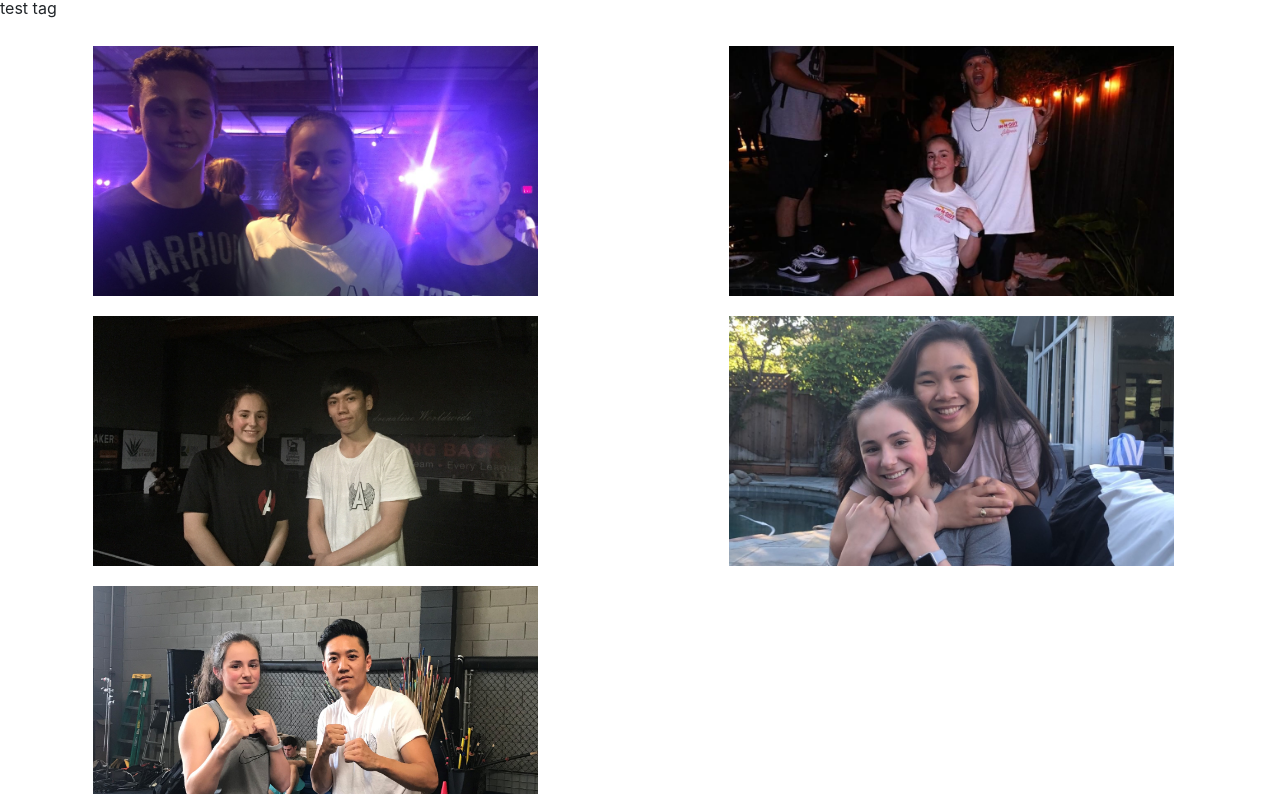
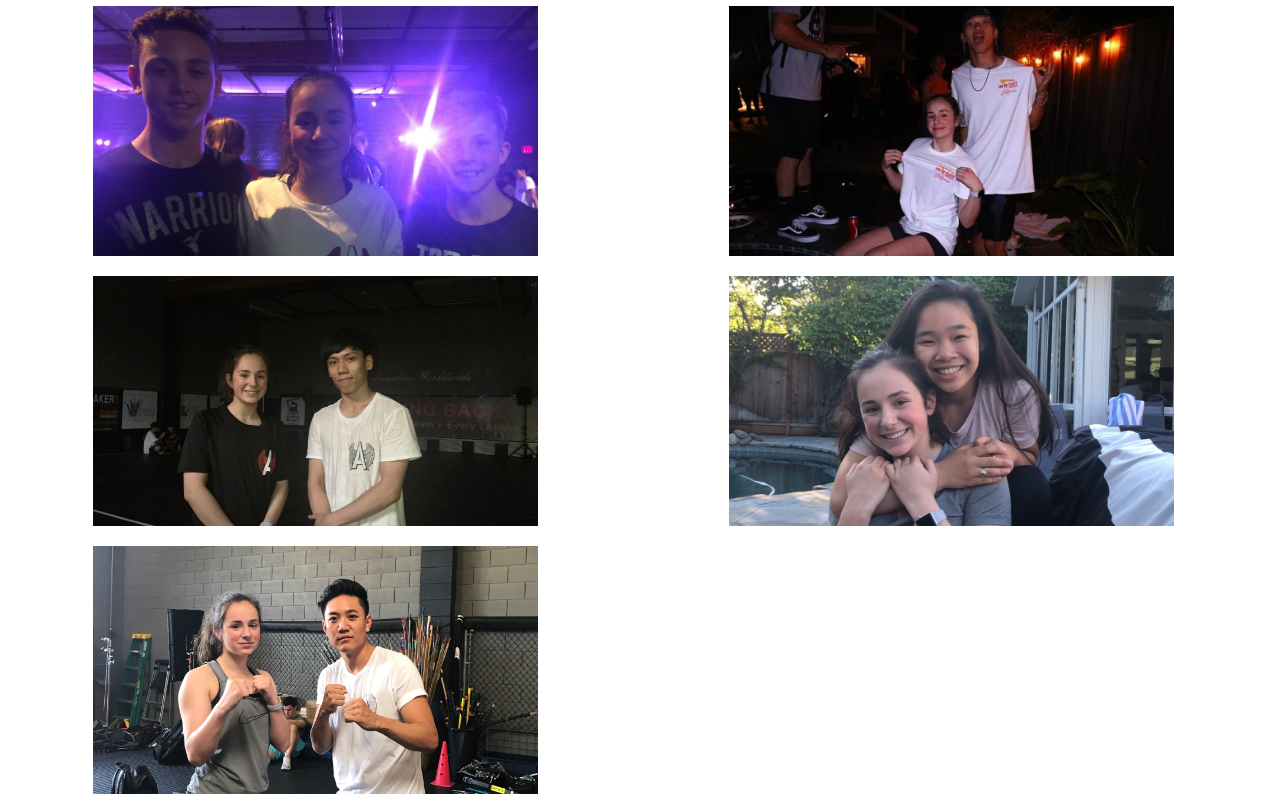
Before and after one commit to oliviarando/personalwebsite1.0, a plain HTML site: page adrenaline2018.html in a window 1280 px wide. Shown: the part 251-1045 px from the top of the page. Drawn offline with nearby package versions, Linux system fonts and the light colour scheme.

Commit message:
initial commit of new repo

```diff
--- a/adrenaline2018.html
+++ b/adrenaline2018.html
@@ -31,7 +31,6 @@
     </ul>
     </nav>
     <h1>Camp Adrenaline 2018</h1>
-    <p>test tag</p>
     <img src="adrenaline.jpg" width="445" height="250">
         <img src="issei.jpg" width="445" height="250">
         <img src="alex.jpg" width="445" height="250">
```
